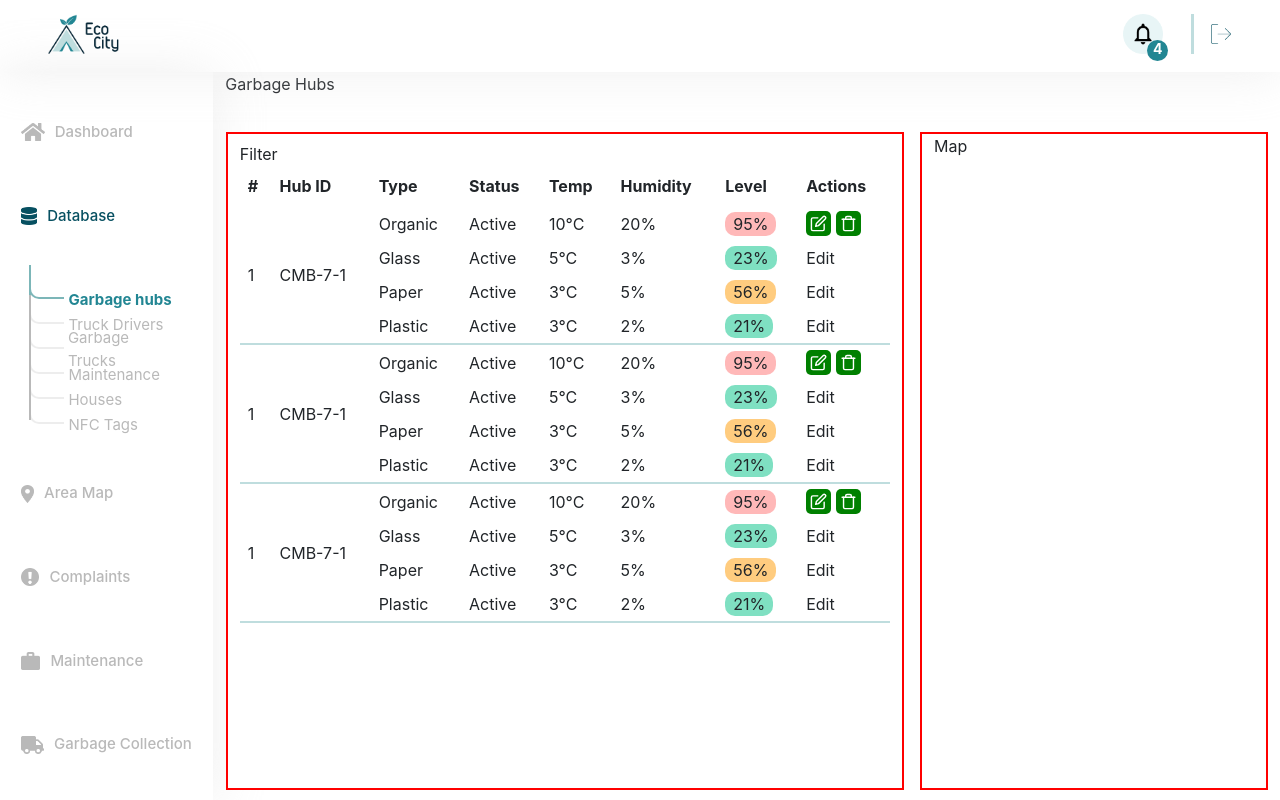
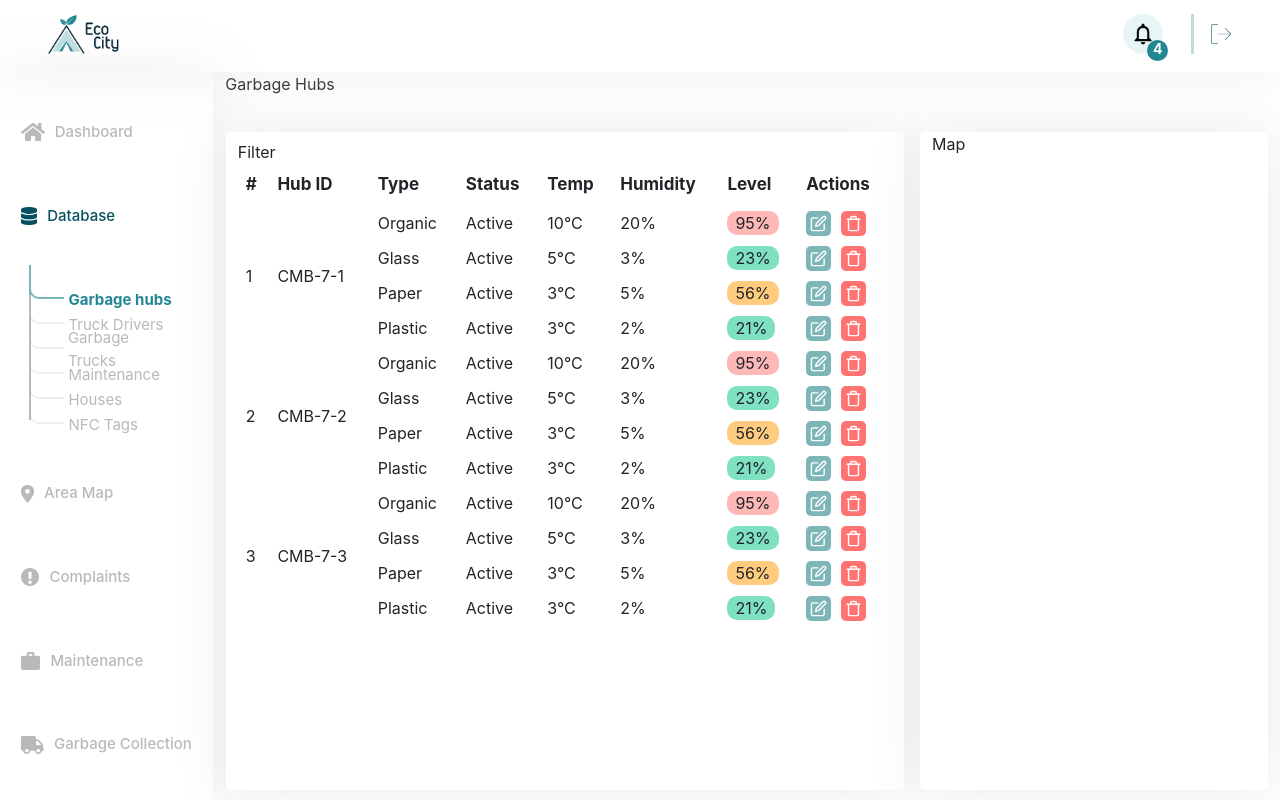
Before and after one commit to IsuruVihan/EcoCity, a React (Create React App) app in the folder admin/: page /database/garbage-hubs in a window 1280 px wide. Built offline with nearby package versions, Linux system fonts and the light colour scheme.

Commit message:
Added hover effects

```diff
--- a/admin/src/assets/styles/Database/GarbageHubs/GarbageHubs.css
+++ b/admin/src/assets/styles/Database/GarbageHubs/GarbageHubs.css
@@ -1,27 +1,47 @@
 .garbage-hubs-table tbody tr td {
     padding-top: 5px;
     padding-bottom: 5px;
-    /*display: flex;*/
     vertical-align: middle;
 }
 
 .garbage-hubs-table tbody tr {
     /*border: 0 none transparent !important;*/
 }
-.action-item-group{
+
+.action-item-group {
     display: flex;
     justify-content: space-between;
-    width: 55px;
+    width: 60px;
 }
-.action-item-group svg{
+
+.table-header {
+    font-weight: 700;
+    font-size: 17px;
+}
+
+.action-item-group svg {
     font-size: 25px;
     padding-right: 4px;
     padding-left: 4px;
-    background-color: green;
     border-radius: 5px;
     color: white;
+}
+
+.action-item-group svg:hover {
+    cursor: pointer;
+    transition: transform .2s;
+    transform: scale(1.2);
+}
+
+.action-item-group svg:nth-child(1) {
+    background-color: #7CB6B8;
 
 }
+
+.action-item-group svg:nth-child(2) {
+    background-color: #FF7373;
+}
+
 
 .level-warning {
     background-color: rgba(255, 115, 115, 0.5);
@@ -40,6 +60,15 @@
     text-align: center;
 }
 
-.divider-row{
+.divider-row {
     border-bottom: 2px solid #BFDDDE;
 }
+
+
+.garbage-hubs-table tbody:hover {
+    background-color: #E8F5F6;
+}
+
+.garbage-hubs-table tbody:hover .action-item-group {
+    background-color: #E8F5F6;
+}
--- a/admin/src/assets/styles/Database/database.css
+++ b/admin/src/assets/styles/Database/database.css
@@ -14,3 +14,8 @@
 .column-left {
     width: calc(65%);
 }
+
+.box-shadow {
+    box-shadow: 0 0 50px rgba(220, 220, 220, 0.6);
+    border-radius: 5px;
+}
--- /dev/null
+++ b/admin/src/data/HubDetails.json
@@ -0,0 +1,115 @@
+{
+  "hubs": [
+    {
+      "hubID": "CMB-7-1",
+      "bins": [
+        {
+          "binID": "",
+          "binType": "Organic",
+          "status": "Active",
+          "temperature": "10",
+          "humidity": "20%",
+          "level": "95"
+        },
+        {
+          "binID": "",
+          "binType": "Glass",
+          "status": "Active",
+          "temperature": "5",
+          "humidity": "3%",
+          "level": "23"
+        },
+        {
+          "binID": "",
+          "binType": "Paper",
+          "status": "Active",
+          "temperature": "3",
+          "humidity": "5%",
+          "level": "56"
+        },
+        {
+          "binID": "",
+          "binType": "Plastic",
+          "status": "Active",
+          "temperature": "3",
+          "humidity": "2%",
+          "level": "21"
+        }
+      ]
+    },
+    {
+      "hubID": "CMB-7-2",
+      "bins": [
+        {
+          "binID": "",
+          "binType": "Organic",
+          "status": "Active",
+          "temperature": "10",
+          "humidity": "20%",
+          "level": "95"
+        },
+        {
+          "binID": "",
+          "binType": "Glass",
+          "status": "Active",
+          "temperature": "5",
+          "humidity": "3%",
+          "level": "23"
+        },
+        {
+          "binID": "",
+          "binType": "Paper",
+          "status": "Active",
+          "temperature": "3",
+          "humidity": "5%",
+          "level": "56"
+        },
+        {
+          "binID": "",
+          "binType": "Plastic",
+          "status": "Active",
+          "temperature": "3",
+          "humidity": "2%",
+          "level": "21"
+        }
+      ]
+    },
+    {
+      "hubID": "CMB-7-3",
+      "bins": [
+        {
+          "binID": "",
+          "binType": "Organic",
+          "status": "Active",
+          "temperature": "10",
+          "humidity": "20%",
+          "level": "95"
+        },
+        {
+          "binID": "",
+          "binType": "Glass",
+          "status": "Active",
+          "temperature": "5",
+          "humidity": "3%",
+          "level": "23"
+        },
+        {
+          "binID": "",
+          "binType": "Paper",
+          "status": "Active",
+          "temperature": "3",
+          "humidity": "5%",
+          "level": "56"
+        },
+        {
+          "binID": "",
+          "binType": "Plastic",
+          "status": "Active",
+          "temperature": "3",
+          "humidity": "2%",
+          "level": "21"
+        }
+      ]
+    }
+  ]
+}
--- a/admin/src/pages/Database/GarbageHubs/GarbageHubs.js
+++ b/admin/src/pages/Database/GarbageHubs/GarbageHubs.js
@@ -12,16 +12,17 @@ import GarbageHubDetailsModal from "./modals/GarbageHubDetailsModal";
 import UpdateGarbageHubModal from "./modals/UpdateGarbageHubModal";
 import Header from "../../../common/Header";
 
+
 const GarbageHubs = () => {
     return (
         <Col className='' lg={10}>
             <Row className='mx-0 section-header '>Garbage Hubs</Row>
             <Row className='mx-0 section-contents d-flex px-0 justify-content-evenly'>
-                <Col lg={8} className='column-left me-3 border-red'>
+                <Col lg={8} className='column-left box-shadow me-3'>
                     <div className='mt-2'>Filter</div>
                     <GarbageHubsTable/>
                 </Col>
-                <Col lg={4} className='border-red'>Map</Col>
+                <Col lg={4} className='box-shadow'>Map</Col>
             </Row>
         </Col>
 
--- a/admin/src/pages/Database/GarbageHubs/tables/GarbageHubsTable.js
+++ b/admin/src/pages/Database/GarbageHubs/tables/GarbageHubsTable.js
@@ -1,4 +1,4 @@
-import React from 'react';
+import React, {Fragment} from 'react';
 import {Container, Row, Table} from "react-bootstrap";
 
 import GarbageHubDetailsModal from "../modals/GarbageHubDetailsModal";
@@ -6,12 +6,17 @@ import UpdateGarbageHubModal from "../modals/UpdateGarbageHubModal";
 import GarbageHubsTableItem from "./GarbageHubsTableItem";
 import {FiEdit} from "react-icons/fi";
 
+//Temporary json file to render hub details
+import hubsDetails from '../../../../data/HubDetails.json';
+
 const GarbageHubsTable = () => {
+    const hubs = hubsDetails.hubs;
+
     return (
         <Row className='mx-0'>
             <Table className='my-0 garbage-hubs-table' borderless>
                 <thead>
-                <tr className='fw-bold'>
+                <tr className='table-header'>
                     <td>#</td>
                     <td>Hub ID</td>
                     <td>Type</td>
@@ -22,11 +27,13 @@ const GarbageHubsTable = () => {
                     <td>Actions</td>
                 </tr>
                 </thead>
-                <tbody>
-                <GarbageHubsTableItem/>
-                <GarbageHubsTableItem/>
-                <GarbageHubsTableItem/>
-                </tbody>
+                <Fragment>
+                    {
+                        hubs.map((hub, index) => {
+                            return <GarbageHubsTableItem key={index} hub={hub} index={index}/>
+                        })
+                    }
+                </Fragment>
             </Table>
         </Row>
     );
--- a/admin/src/pages/Database/GarbageHubs/tables/GarbageHubsTableItem.js
+++ b/admin/src/pages/Database/GarbageHubs/tables/GarbageHubsTableItem.js
@@ -3,7 +3,9 @@ import {Row, Table} from "react-bootstrap";
 import {FiEdit, FiTrash} from "react-icons/fi";
 
 
-const GarbageHubsTableItem = () => {
+const GarbageHubsTableItem = (props) => {
+    const hub = props.hub;
+    const bins = hub.bins;
     const getFillLevelClasses = (level) => {
         let classes = 'px-2 label ';
         if (level <= 25) {
@@ -17,48 +19,44 @@ const GarbageHubsTableItem = () => {
         return classes;
     }
     return (
-        <Fragment>
+        <tbody>
         <tr>
-                <td rowSpan={4}>1</td>
-                <td rowSpan={4}>CMB-7-1</td>
-                <td>Organic</td>
-                <td>Active</td>
-                <td>10&deg;C</td>
-                <td>20%</td>
-                <td><label className={getFillLevelClasses(95)}>95%</label></td>
+            <td rowSpan={4}>{props.index + 1}</td>
+            <td rowSpan={4}>{hub.hubID}</td>
+            <td>{bins[0].binType}</td>
+            <td>{bins[0].status}</td>
+            <td>{bins[0].temperature}&deg;C</td>
+            <td>{bins[0].humidity}</td>
+            <td><label className={getFillLevelClasses(bins[0].level)}>{bins[0].level}%</label></td>
             <td>
                 <div className='action-item-group'>
                     <FiEdit/>
                     <FiTrash/>
                 </div>
-
             </td>
         </tr>
-            <tr>
-                <td>Glass</td>
-                <td>Active</td>
-                <td>5&deg;C</td>
-                <td>3%</td>
-                <td><label className={getFillLevelClasses(23)}>23%</label></td>
-                <td>Edit</td>
+        {
+            bins.map((bin, idx) => {
+                if (idx !== 0) {
+                    return <tr>
+                        <td>{bin.binType}</td>
+                        <td>{bin.status}</td>
+                        <td>{bin.temperature}&deg;C</td>
+                        <td>{bin.humidity}</td>
+                        <td><label className={getFillLevelClasses(bin.level)}>{bin.level}%</label></td>
+                        <td>
+                            <div className='action-item-group'>
+                                <FiEdit/>
+                                <FiTrash/>
+                            </div>
+                        </td>
                     </tr>
-            <tr>
-                <td>Paper</td>
-                <td>Active</td>
-                <td>3&deg;C</td>
-                <td>5%</td>
-                <td><label className={getFillLevelClasses(56)}>56%</label></td>
-                <td>Edit</td>
-            </tr>
-            <tr className='divider-row'>
-                <td>Plastic</td>
-                <td>Active</td>
-                <td>3&deg;C</td>
-                <td>2%</td>
-                <td><label className={getFillLevelClasses(21)}>21%</label></td>
-                <td>Edit</td>
-            </tr>
-        </Fragment>
+                }
+            })
+        }
+
+
+        </tbody>
     );
 }
 
```
Lines whose indentation alone changed are shown as unchanged.
